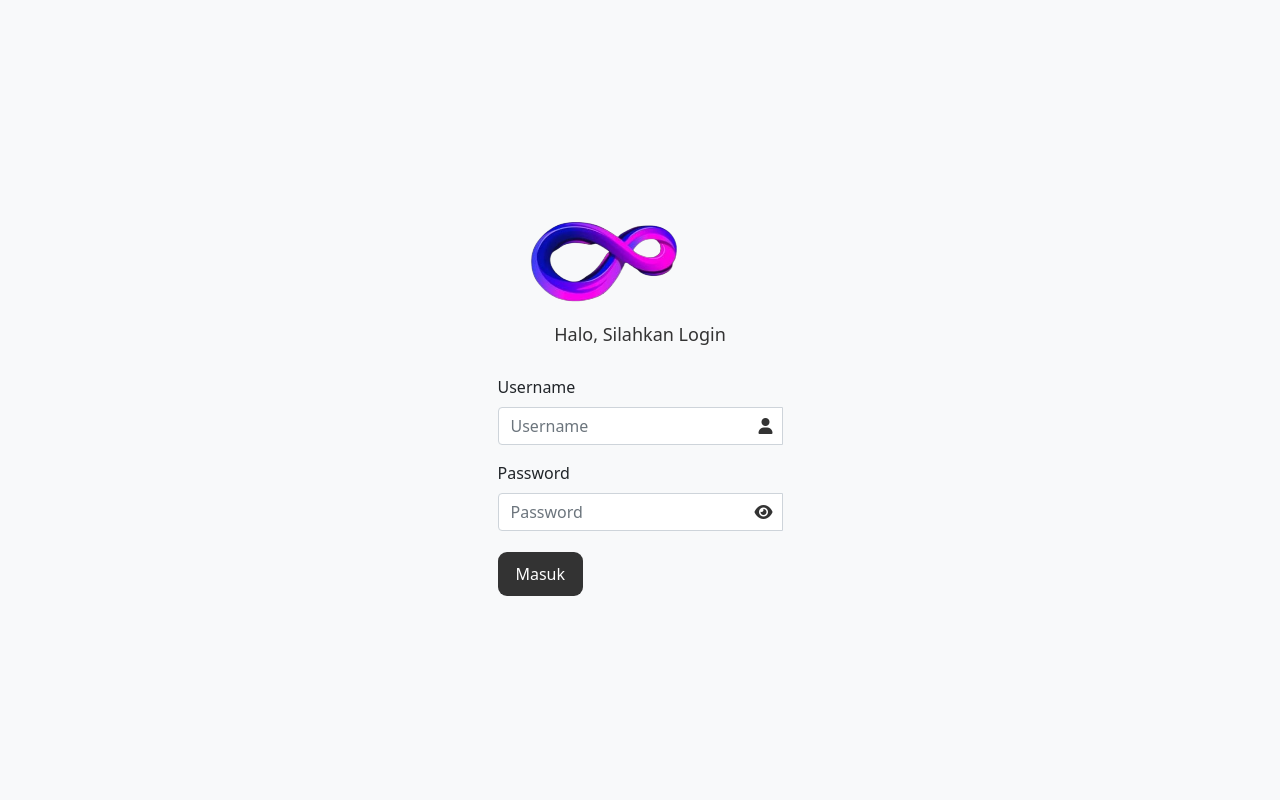
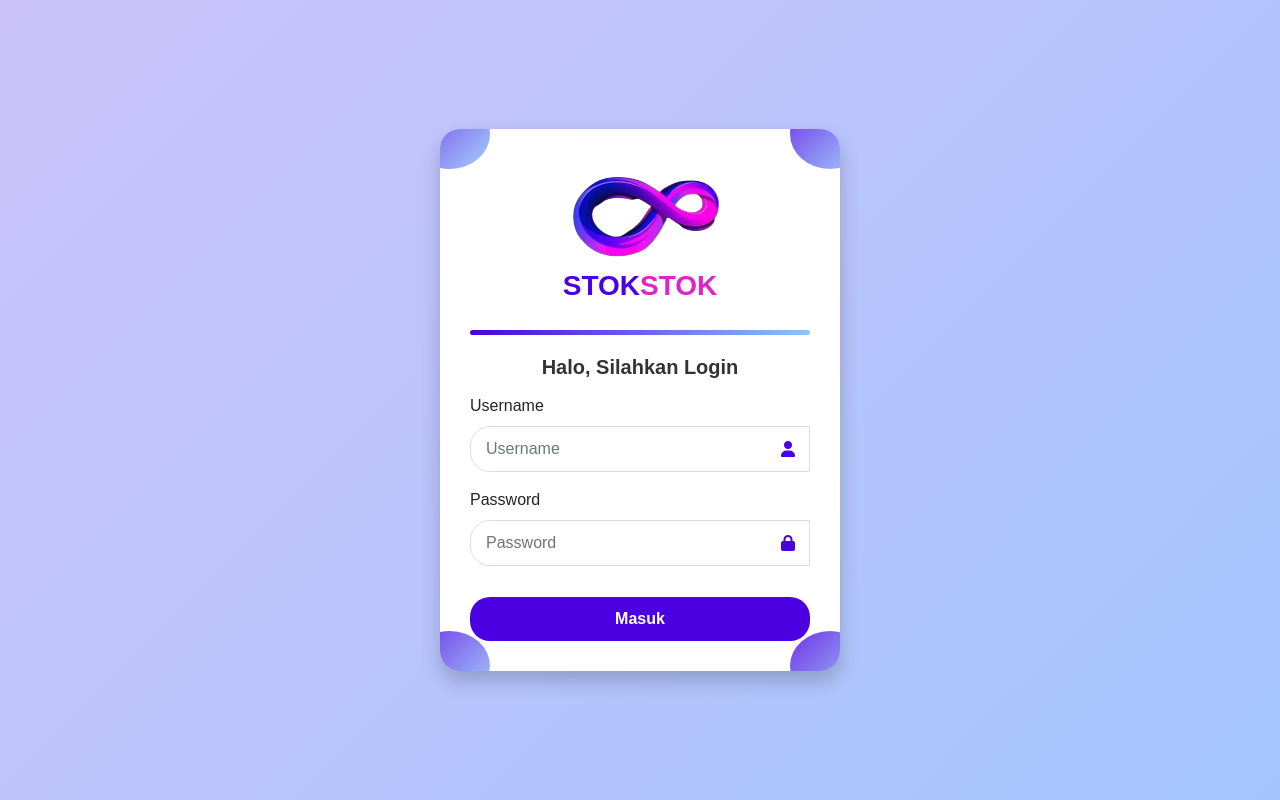
Before and after one commit to Geannnnn/PBL-105, a PHP site: page /PBL105/login.php in a window 1280 px wide. Run offline with PHP 8.4, Linux system fonts and the light colour scheme.

Commit message:
Update login.php

```diff
--- a/PBL105/login.php
+++ b/PBL105/login.php
@@ -1,16 +1,13 @@
 <!DOCTYPE html>
-
 <?php include "koneksi.php"; ?>
-
 <html lang="en">
-
 <head>
     <meta charset="UTF-8">
     <meta name="viewport" content="width=device-width, initial-scale=1.0">
     <title>Document</title>
-    <link href="https://cdn.jsdelivr.net/npm/bootstrap@5.0.2/dist/css/bootstrap.min.css" rel="stylesheet" integrity="sha384-EVSTQN3/azprG1Anm3QDgpJLIm9Nao0Yz1ztcQTwFspd3yD65VohhpuuCOmLASjC" crossorigin="anonymous">
+    <link href="https://cdn.jsdelivr.net/npm/bootstrap@5.0.2/dist/css/bootstrap.min.css"
+    rel="stylesheet" integrity="sha384-EVSTQN3/azprG1Anm3QDgpJLIm9Nao0Yz1ztcQTwFspd3yD65VohhpuuCOmLASjC" crossorigin="anonymous">
     <link rel="stylesheet" href="https://cdnjs.cloudflare.com/ajax/libs/font-awesome/6.0.0-beta3/css/all.min.css">
-</head>
 <?php
      if (isset($_POST['ror'])) {
         $u1 = $_POST['u1'];
@@ -36,103 +33,210 @@ if (isset($_POST['ror'])) {
             }
         }
     }
+?>
+    <style>
+        @keyframes rollInTogether {
+            0% {
+                transform: translateX(-100%) rotate(-360deg);
+                opacity: 0;
+            }
+            100% {
+                transform: translateX(0) rotate(0deg);
+                opacity: 1;
+            }
+        }
 
-?>
+        @keyframes gradientAnimation {
+            0% {
+                background-position: 0% 50%;
+            }
+            50% {
+                background-position: 100% 50%;
+            }
+            100% {
+                background-position: 0% 50%;
+            }
+        }
 
-<style>
         body {
             display: flex;
             justify-content: center;
             align-items: center;
             height: 100vh;
-        background-color: #f8f9fa;
+            background: linear-gradient(135deg, #e0c3fc, #8ec5fc);
+            background-size: 200% 200%;
+            animation: gradientAnimation 10s ease infinite;
+            font-family: Arial, sans-serif;
+            margin: 0;
+            padding: 0;
+            box-sizing: border-box;
+            cursor: url('custom-cursor.png'), auto;
+        }
+
+        .login-container {
+            position: relative;
+            background-color: #fff;
+            padding: 30px;
+            border-radius: 20px;
+            width: 100%;
+            max-width: 400px;
+            height: auto;
+            overflow: hidden;
+            box-shadow: 0 10px 20px rgba(0, 0, 0, 0.2);
+            z-index: 2;
+        }
+
+        .abstract-corner {
+            position: absolute;
+            width: 80px;
+            height: 70px;
+            background: linear-gradient(135deg, rgba(74, 0, 224, 0.8), rgba(142, 197, 252, 0.8));
+            border-radius: 50%;
+            z-index: 1;
+
+        }
+
+
+        .abstract-corner.top-left {
+            top: -30px;
+            left: -30px;
+        }
+
+        .abstract-corner.top-right {
+            top: -30px;
+            right: -30px;
+        }
+
+        .abstract-corner.bottom-left {
+            bottom: -30px;
+            left: -30px;
+        }
+
+        .abstract-corner.bottom-right {
+            bottom: -30px;
+            right: -30px;
+        }
+
+        .logo-title {
+            display: flex;
+            flex-direction: column;
+            align-items: center;
+            animation: rollInTogether 1.5s ease-out forwards;
+            opacity: 0;
+            animation-fill-mode: forwards;
+        }
+
+        .logo-title img,
+        .logo-title h3 {
+            transform-origin: center;
+        }
+
+        .logo-title h3 {
+            margin-top: 10px;
+            font-weight: bold;
         }
 
         .login-container h2 {
             margin-top: 20px;
-        margin-bottom: 30px;
-        font-size: 18px;
+            margin-bottom: 15px;
+            font-size: 20px;
+            font-weight: bold;
             color: #333;
+            text-align: center;
+        }
+
+        .form-label {
+            transition: color 0.3s, transform 0.3s;
+        }
+
+        .form-control:focus + .form-label  {
+            transform: scale(1.05);
+            color: #8ec5fc;
+            transform: translateY(-10px);
+        }
+
+        .form-control {
+            border-radius: 20px;
+            padding: 10px 40px 10px 15px;
+            border: 1px solid #ddd;
+            box-sizing: border-box;
+        }
+
+        .btn-login:hover {
+            background-color: #8ec5fc;
+            box-shadow: 0 4px 8px rgba(74, 0, 224, 0.2);
+            background: linear-gradient(90deg, #4a00e0, #8ec5fc);
+            transition: background 0.5s ease;
         }
 
         .btn-login {
-        background-color: #333;
+            background-color: #4a00e0;
             color: #fff;
             border: none;
-        margin-top: 5px;
-        padding: 10px 10px;
-        width: 30%;
-        border-radius: 9px;
-    }
+            margin-top: 15px;
+            padding: 10px;
+            width: 100%;
+            border-radius: 20px;
+            font-weight: bold;
 
-    .titles {
-        text-align: center;
         }
 
         .input-group {
             position: relative;
+            border-radius: 20px;
+            overflow: visible;
         }
 
-    .input-group .form-control {
-        padding-right: 2.5rem;
+        .input-icon {
+            position: absolute;
+            right: 15px;
+            top: 50%;
+            transform: translateY(-50%);
+            color: #4a00e0;
+            pointer-events: none;
+            transition: color 0.3s ease, transform 0.3s ease;
         }
 
-    .input-group .input-icon {
-        position: absolute;
-        right: 10px;
-        top: 50%;
-        transform: translateY(-50%);
-        color: #333;
+        .form-control:focus ~ .input-icon {
+            color: #8ec5fc;
+            transform: scale(1.2);
         }
     </style>
-
+</head>
 <body>
     <div class="login-container">
-        <img alt="Logo" height="100" src="gambar/1.png" width="200" />
-        <h2 class="titles">
-            Halo, Silahkan Login
-        </h2>
+        <div class="abstract-corner top-left"></div>
+        <div class="abstract-corner top-right"></div>
+        <div class="abstract-corner bottom-left"></div>
+        <div class="abstract-corner bottom-right"></div>
+
+        <div class="logo-title">
+            <img alt="Logo" height="100" src="Gambar/1.png" width="200" />
+            <h3 class="stok-title" style="color: #4a00e0;">
+                <span>STOK</span><span style="color: rgb(223, 37, 198);">STOK</span>
+            </h3>
+        </div>
+
+        <div style="height: 5px; background: linear-gradient(to right, #4a00e0, #8ec5fc); border-radius: 10px; margin: 20px 0;"></div>
+        <h2 class="titles" style="margin-top: 20px; text-align: center;">Halo, Silahkan Login</h2>
         <form action="" method="post">
             <div class="mb-3">
-                <label class="form-label" for="username">
-                    Username
-                </label>
+                <label class="form-label" for="username">Username</label>
                 <div class="input-group">
-                    <input class="form-control" id="username" name="u1" placeholder="Username" type="text" />
+                    <input class="form-control" id="username" name="u1" placeholder="Username" type="text"/>
                     <i class="fas fa-user input-icon"></i>
                 </div>
             </div>
             <div class="mb-3">
-                <label class="form-label" for="password">
-                    Password
-                </label>
+                <label class="form-label" for="password">Password</label>
                 <div class="input-group">
-                    <input class="form-control" id="password" name="u2" placeholder="Password" type="password" />
-                   <i class="password-toggle-icon fas fa-eye input-icon "></i>
+                    <input class="form-control" id="password" name="u2" placeholder="Password" type="password"/>
+                    <i class="fas fa-lock input-icon"></i>
                 </div>
             </div>
-            <button class="btn btn-login" name="ror">
-                Masuk
-            </button>
+            <button class="btn btn-login" name="ror">Masuk</button>
         </form>
-        <script>
-            const passwordField = document.getElementById("password");
-            const togglePassword = document.querySelector(".password-toggle-icon");
-
-            togglePassword.addEventListener("click", function() {
-                if (passwordField.type === "password") {
-                    passwordField.type = "text";
-                    togglePassword.classList.remove("fa-eye");
-                    togglePassword.classList.add("fa-eye-slash");
-                } else {
-                    passwordField.type = "password";
-                    togglePassword.classList.remove("fa-eye-slash");
-                    togglePassword.classList.add("fa-eye");
-                }
-            });
-        </script>
     </div>
+    <script src="https://cdn.jsdelivr.net/npm/bootstrap@5.0.2/dist/js/bootstrap.bundle.min.js" integrity="sha384-MrcW6ZMFYlzcLA8Nl+NtUVF0sA7MsXsP1UyJoMp4YLEuNSfAP+JcXn/tWtIaxVXM" crossorigin="anonymous"></script>
 </body>
-<script src="https://cdn.jsdelivr.net/npm/bootstrap@5.0.2/dist/js/bootstrap.bundle.min.js" integrity="sha384-MrcW6ZMFYlzcLA8Nl+NtUVF0sA7MsXsP1UyJoMp4YLEuNSfAP+JcXn/tWtIaxVXM" crossorigin="anonymous"></script>
-
 </html>
```
Lines whose indentation alone changed are shown as unchanged.
